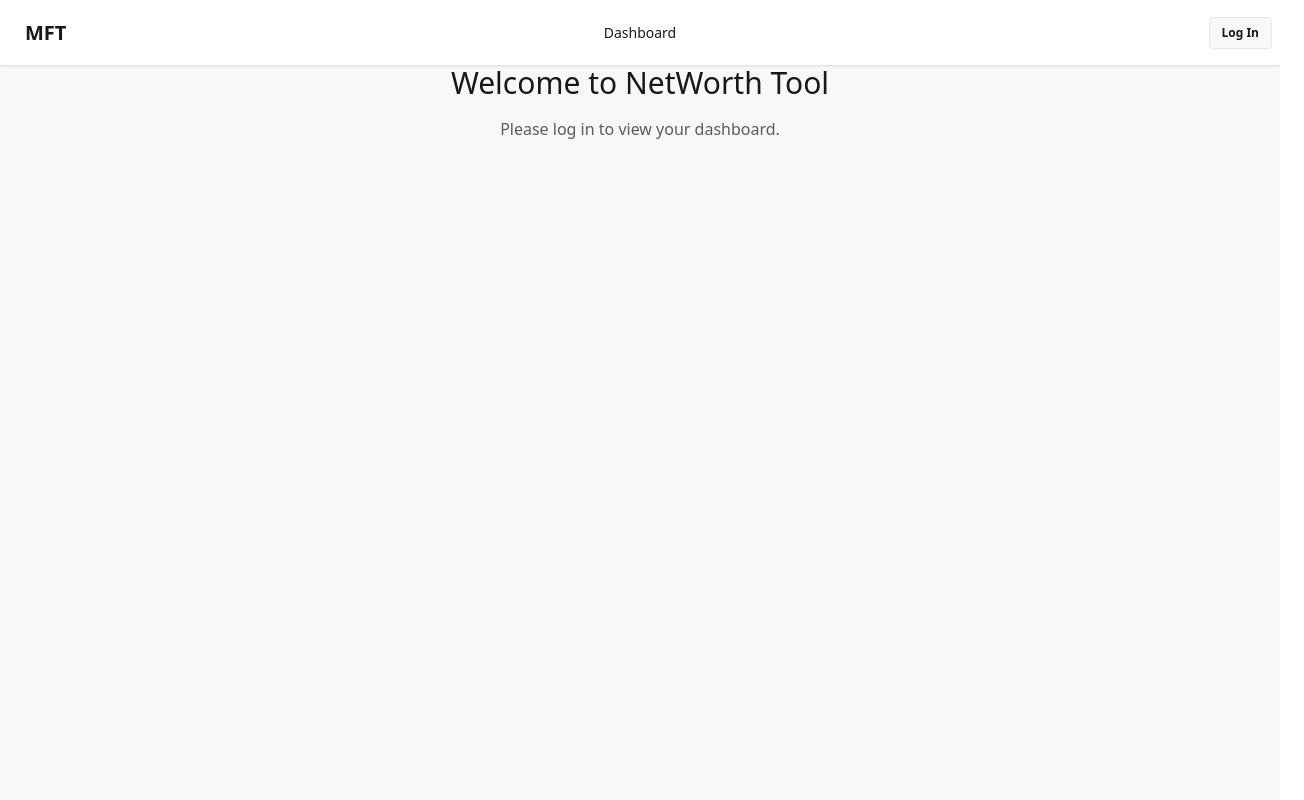
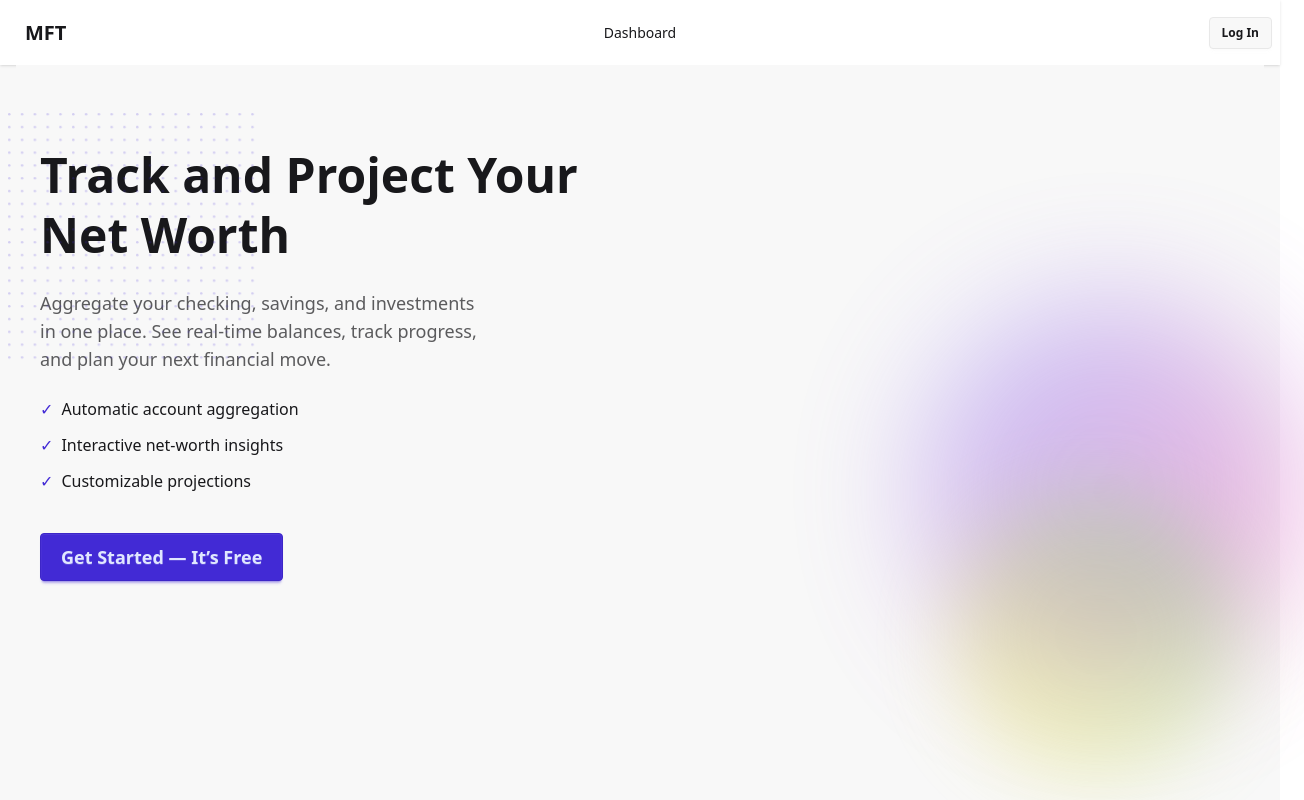
Before and after one commit to 0bscurity/net-worth-tool, a React (Vite) app in the folder frontend/: page / in a window 1280 px wide. Shown: the whole page, 1304 px wide, since content can reach past the window. Built offline with nearby package versions, Linux system fonts and the light colour scheme; no server answers.

Commit message:
homepage stuff

```diff
--- a/frontend/src/App.jsx
+++ b/frontend/src/App.jsx
@@ -1,5 +1,5 @@
 import "./App.css";
-import { Routes, Route } from "react-router-dom";
+import { Routes, Route, Navigate } from "react-router-dom";
 import Navbar from "./components/layouts/Navbar";
 import Home from "./pages/Home";
 import Dashboard from "./pages/Dashboard";
@@ -7,6 +7,7 @@ import { CallbackPage } from "./pages/CallbackPage";
 import AddAccountPage from "./pages/AddAccountPage";
 import EditAccountPage from "./pages/EditAccountPage";
 import AccountDetailPage from "./pages/AccountDetailPage";
+import ProtectedRoute from "./components/ProtectedRoute";
 
 export default function App() {
   return (
@@ -15,11 +16,16 @@ export default function App() {
       <main className="container mx-auto px-4">
         <Routes>
           <Route path="/" element={<Home />} />
-          <Route path="/dashboard" element={<Dashboard />} />
           <Route path="/callback" element={<CallbackPage />} />
-          <Route path="/add-account" element={<AddAccountPage />} />
-          <Route path="/edit-account/:id" element={<EditAccountPage />} />
-          <Route path="/accounts/:id" element={<AccountDetailPage />} />{" "}
+
+          <Route element={<ProtectedRoute redirectTo="/" />}>
+            <Route path="/dashboard" element={<Dashboard />} />
+            <Route path="/add-account" element={<AddAccountPage />} />
+            <Route path="/edit-account/:id" element={<EditAccountPage />} />
+            <Route path="/accounts/:id" element={<AccountDetailPage />} />
+          </Route>
+
+          <Route path="*" element={<Navigate to="/" replace />} />
         </Routes>
       </main>
     </div>
--- /dev/null
+++ b/frontend/src/components/ProtectedRoute.jsx
@@ -0,0 +1,16 @@
+// src/components/ProtectedRoute.jsx
+import { useAuth0 } from "@auth0/auth0-react";
+import { Navigate, Outlet } from "react-router-dom";
+
+export default function ProtectedRoute({ redirectTo = "/" }) {
+  const { isLoading, isAuthenticated } = useAuth0();
+
+  // 1) still checking Auth0 status? show a spinner or nothing
+  if (isLoading) return <div className="p-6 text-center">Loading…</div>;
+
+  // 2) not logged in? send them home (or to login)
+  if (!isAuthenticated) return <Navigate to={redirectTo} replace />;
+
+  // 3) they’re good — render whatever child routes they asked for
+  return <Outlet />;
+}
--- a/frontend/src/components/layouts/Navbar.jsx
+++ b/frontend/src/components/layouts/Navbar.jsx
@@ -34,7 +34,11 @@ export default function Navbar() {
             </li>
           </ul>
         </div>
-        <a className="btn btn-ghost text-xl">MFT</a>
+        <a className="btn btn-ghost text-xl">
+          <Link to={"./"}>
+          MFT
+          </Link>
+          </a>
       </div>
       <div className="navbar-center hidden lg:flex">
         <ul className="menu menu-horizontal px-1">
--- a/frontend/src/pages/CallbackPage.jsx
+++ b/frontend/src/pages/CallbackPage.jsx
@@ -1,48 +1,30 @@
-import React, { useEffect } from "react";
+// src/pages/CallbackPage.jsx
+import { useEffect } from "react";
+import { useNavigate } from "react-router-dom";
 import { useAuth0 } from "@auth0/auth0-react";
-import { useNavigate } from "react-router-dom";
-import Navbar from "../components/layouts/Navbar";
 
-export const CallbackPage = () => {
+export function CallbackPage() {
   const { isLoading, error, isAuthenticated } = useAuth0();
   const navigate = useNavigate();
 
-  // Redirect to dashboard after successful login
   useEffect(() => {
-    if (!isLoading && isAuthenticated) {
-      navigate("/dashboard", { replace: true });
+    if (!isLoading) {
+      if (error) {
+        console.error("Auth0 callback error", error);
+        // You could show a flash/toast here
+        navigate("/", { replace: true });
+      } else {
+        // If they’re authenticated, send them to the dashboard,
+        // otherwise send them home
+        const destination = isAuthenticated ? "/dashboard" : "/";
+        navigate(destination, { replace: true });
+      }
     }
-  }, [isLoading, isAuthenticated, navigate]);
-
-  if (error) {
-    return (
-      <>
-        <Navbar />
-        <div className="flex items-center justify-center h-[calc(100vh-4rem)]">
-          <p className="text-red-500">Authentication Error: {error.message}</p>
-        </div>
-      </>
-    );
-  }
-
-  if (isLoading) {
-    return (
-      <>
-        <Navbar />
-        <div className="flex items-center justify-center h-[calc(100vh-4rem)]">
-          <span className="loading loading-spinner loading-lg"></span>
-          <span className="ml-4">Logging you in…</span>
-        </div>
-      </>
-    );
-  }
+  }, [isLoading, error, isAuthenticated, navigate]);
 
   return (
-    <>
-      <Navbar />
-      <div className="flex items-center justify-center h-[calc(100vh-4rem)]">
-        <p>Redirecting...</p>
-      </div>
-    </>
+    <div className="h-screen flex items-center justify-center">
+      <p className="text-lg">Redirecting…</p>
+    </div>
   );
-};
+}
--- a/frontend/src/pages/Dashboard.jsx
+++ b/frontend/src/pages/Dashboard.jsx
@@ -25,7 +25,7 @@ export default function Dashboard() {
   const hasMore = accounts.length > visibleCount;
 
   return (
-    <div className="px-6 xl:px-0 mt-5 max-w-5xl mx-auto">
+    <div className="px-0 mt-5 max-w-5xl mx-auto">
       <div className="space-y-6 flex-1">
         {/* Summary + Chart */}
         <div className="card bg-white shadow-lg p-6 lg:p-12 flex flex-col md:flex-row items-start justify-between">
--- a/frontend/src/pages/Home.jsx
+++ b/frontend/src/pages/Home.jsx
@@ -1,8 +1,82 @@
+// src/pages/Home.jsx
+import { useAuth0 } from "@auth0/auth0-react";
+
 export default function Home() {
+  const { loginWithRedirect } = useAuth0();
+
   return (
-    <div className="text-center">
-      <h2 className="text-3xl mb-4">Welcome to NetWorth Tool</h2>
-      <p className="text-base-content/70">Please log in to view your dashboard.</p>
+    <div className="relative bg-base-200">
+      <div className="container mx-auto px-6 py-20 grid grid-cols-1 lg:grid-cols-2 gap-12 items-center">
+        {/* Text side */}
+        <div className="relative z-10 space-y-6">
+          {/* Decorative SVG behind the heading */}
+          <svg
+            className="absolute -top-8 -left-8 w-64 h-64 opacity-20 text-primary"
+            viewBox="0 0 200 200"
+            fill="currentColor"
+          >
+            <defs>
+              <pattern
+                id="dots"
+                patternUnits="userSpaceOnUse"
+                width="10"
+                height="10"
+              >
+                <circle cx="1" cy="1" r="1" />
+              </pattern>
+            </defs>
+            <rect width="200" height="200" fill="url(#dots)" />
+          </svg>
+          <h1 className="text-5xl font-extrabold leading-tight">
+            Track and Project Your Net Worth
+          </h1>
+          <p className="text-lg text-base-content/70 max-w-md">
+            Aggregate your checking, savings, and investments in one place. See real-time balances, track progress, and plan your next financial move.
+          </p>
+          <ul className="space-y-3 text-base-content">
+            <li className="flex items-center">
+              <span className="text-primary mr-2">✓</span>
+              Automatic account aggregation
+            </li>
+            <li className="flex items-center">
+              <span className="text-primary mr-2">✓</span>
+              Interactive net-worth insights
+            </li>
+            <li className="flex items-center">
+              <span className="text-primary mr-2">✓</span>
+              Customizable projections
+            </li>
+          </ul>
+          <button
+            onClick={() => loginWithRedirect()}
+            className="btn btn-primary btn-lg mt-4"
+          >
+            Get Started — It’s Free
+          </button>
+        </div>
+
+        {/* Graphic side */}
+        <div className="hidden lg:block relative">
+          {/* Abstract blob shape */}
+          <div
+            className="
+              absolute -top-16 -right-16
+              w-96 h-96
+              bg-gradient-to-br from-indigo-500 to-pink-500
+              rounded-full filter blur-3xl opacity-40
+            "
+          />
+          {/* Secondary shape for depth */}
+          <div
+            className="
+              absolute top-32 right-0
+              w-72 h-72
+              bg-gradient-to-tr from-yellow-300 to-green-400
+              rounded-full filter blur-2xl opacity-30
+            "
+          />
+        </div>
+      </div>
     </div>
-  )
+  );
 }
```
